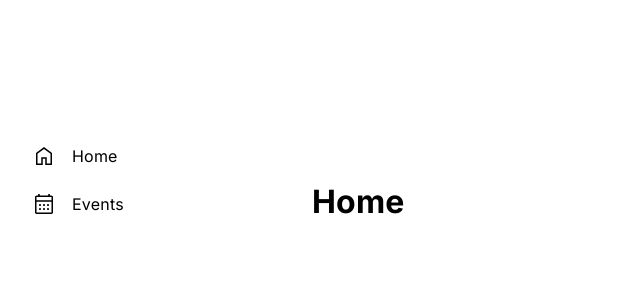
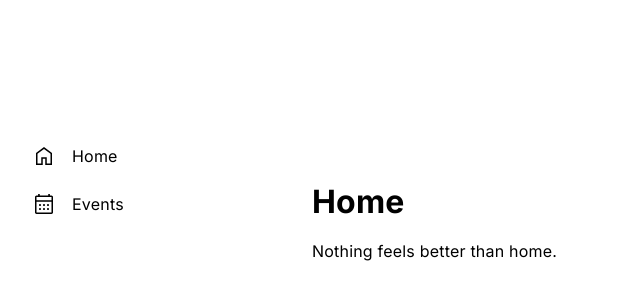
Before and after one commit to Lornz-/nextjs-mongodb-event-manager-app, a Next.js app: page / in a window 1280 px wide. Shown: the part 18-318 px from the top of the page, without its empty margins (0-640 px from the left). Built offline with nearby package versions, Linux system fonts and the light colour scheme.

Commit message:
Update home page

```diff
--- a/src/pages/index.jsx
+++ b/src/pages/index.jsx
@@ -5,6 +5,8 @@ const Home = () => {
   return (
     <>
       <h1>Home</h1>
+      <br />
+      <p>Nothing feels better than home.</p>
     </>
   );
 };
```
